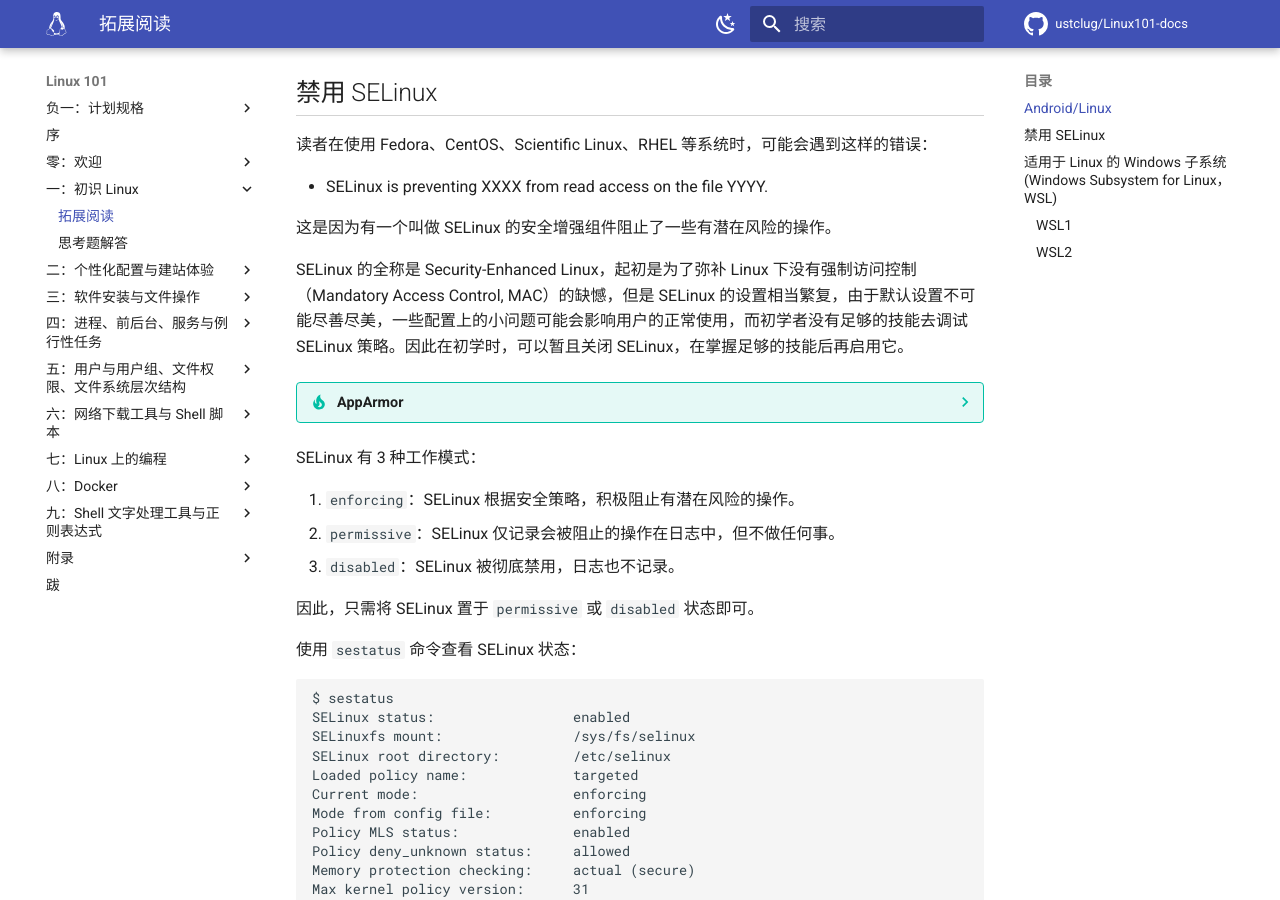
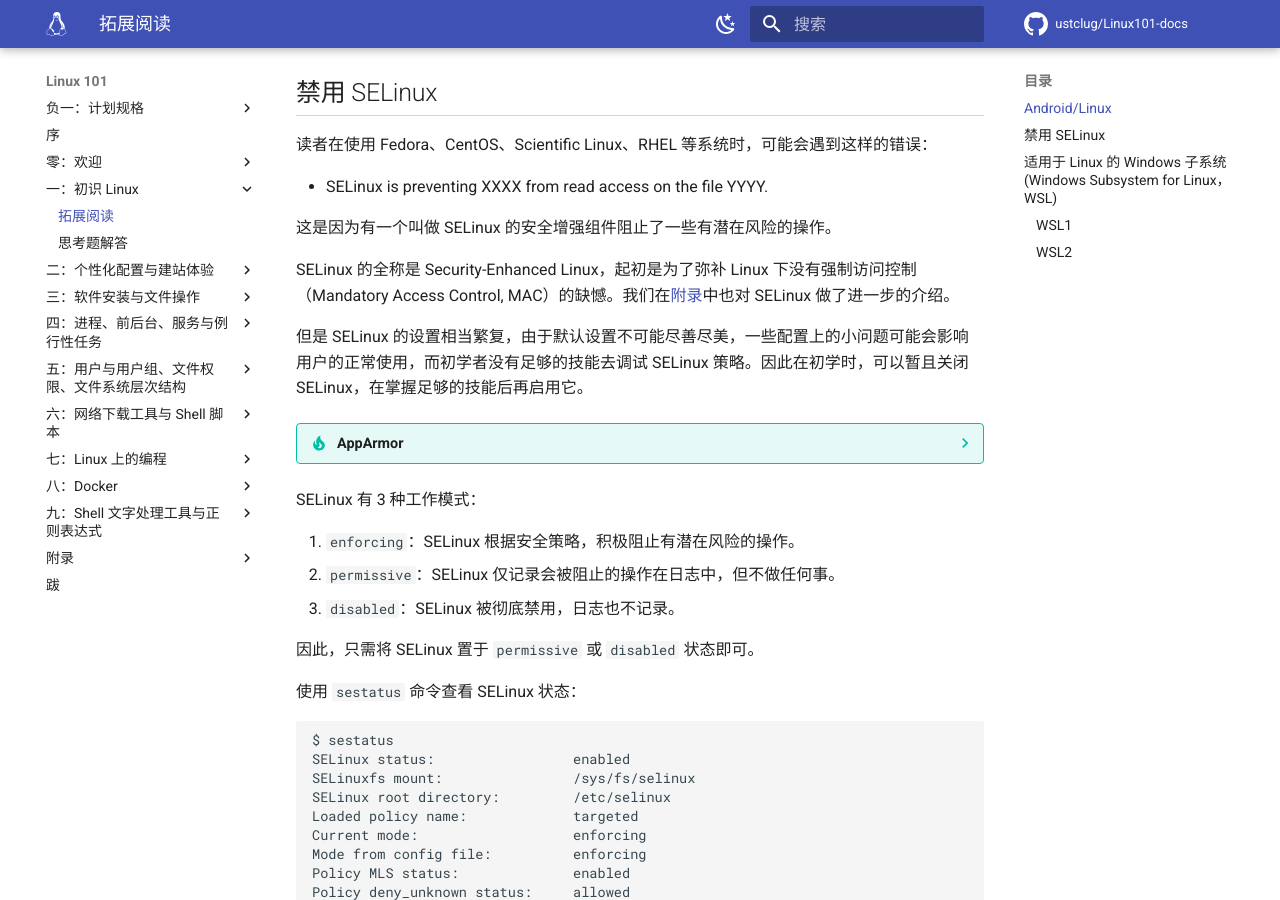
Before and after one commit to ustclug/Linux101-docs, an MkDocs documentation site: the page built from docs/Ch01/supplement.md, in a window 1280 px wide and 900 px high, scrolled down 490 px. Built offline with MkDocs 1.6.1 and Material for MkDocs 9.7.7, drawn with Linux system fonts in a browser that asks for light colours; comment, search, counter and statistics services are not loaded.

Commit message:
Ch01 & Appendix: add more details about SELinux

```diff
--- a/docs/Ch01/supplement.md
+++ b/docs/Ch01/supplement.md
@@ -26,7 +26,9 @@
 
 这是因为有一个叫做 SELinux 的安全增强组件阻止了一些有潜在风险的操作。
 
-SELinux 的全称是 Security-Enhanced Linux，起初是为了弥补 Linux 下没有强制访问控制（Mandatory Access Control, MAC）的缺憾，但是 SELinux 的设置相当繁复，由于默认设置不可能尽善尽美，一些配置上的小问题可能会影响用户的正常使用，而初学者没有足够的技能去调试 SELinux 策略。因此在初学时，可以暂且关闭 SELinux，在掌握足够的技能后再启用它。
+SELinux 的全称是 Security-Enhanced Linux，起初是为了弥补 Linux 下没有强制访问控制（Mandatory Access Control, MAC）的缺憾。我们在[附录](../Appendix/distribution.md#selinux)中也对 SELinux 做了进一步的介绍。
+
+但是 SELinux 的设置相当繁复，由于默认设置不可能尽善尽美，一些配置上的小问题可能会影响用户的正常使用，而初学者没有足够的技能去调试 SELinux 策略。因此在初学时，可以暂且关闭 SELinux，在掌握足够的技能后再启用它。
 
 ??? tip "AppArmor"
 
```
Also changed, not shown: docs/Appendix/distribution.md (+4 -2 lines).
